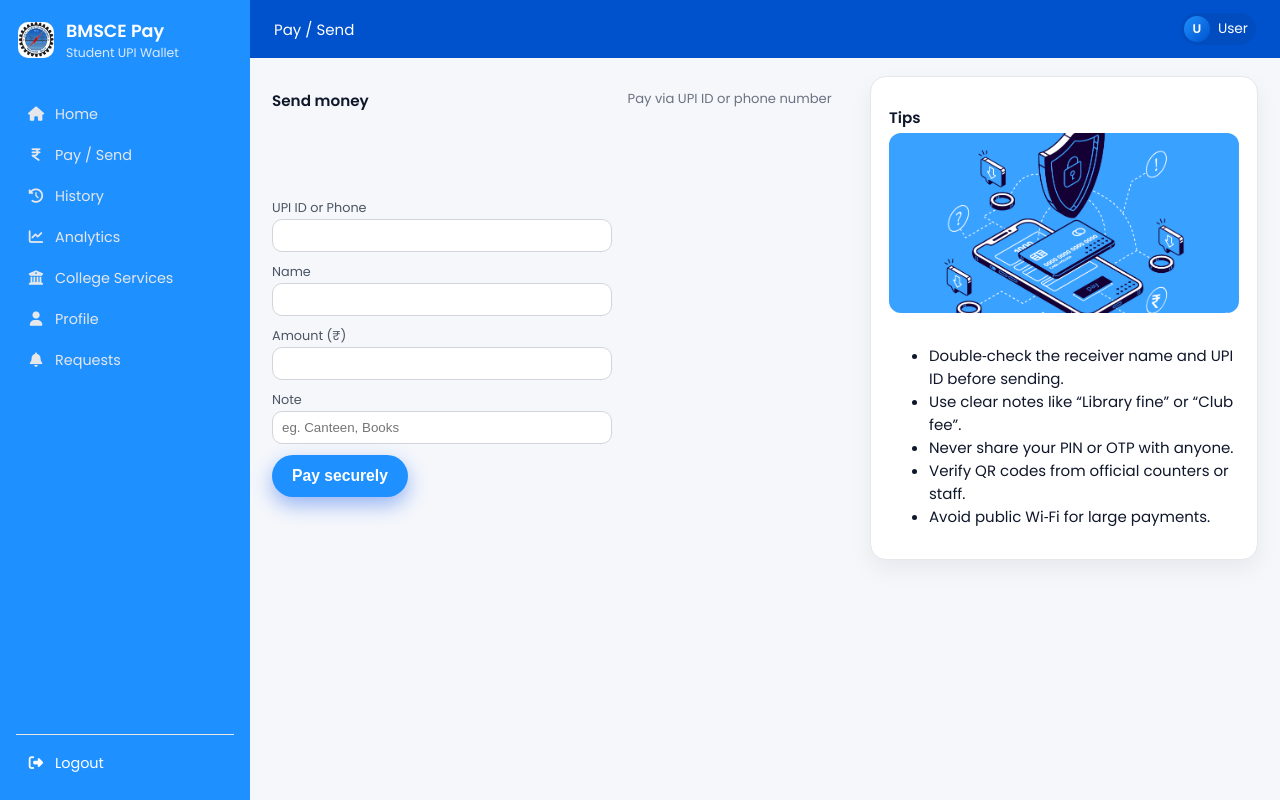
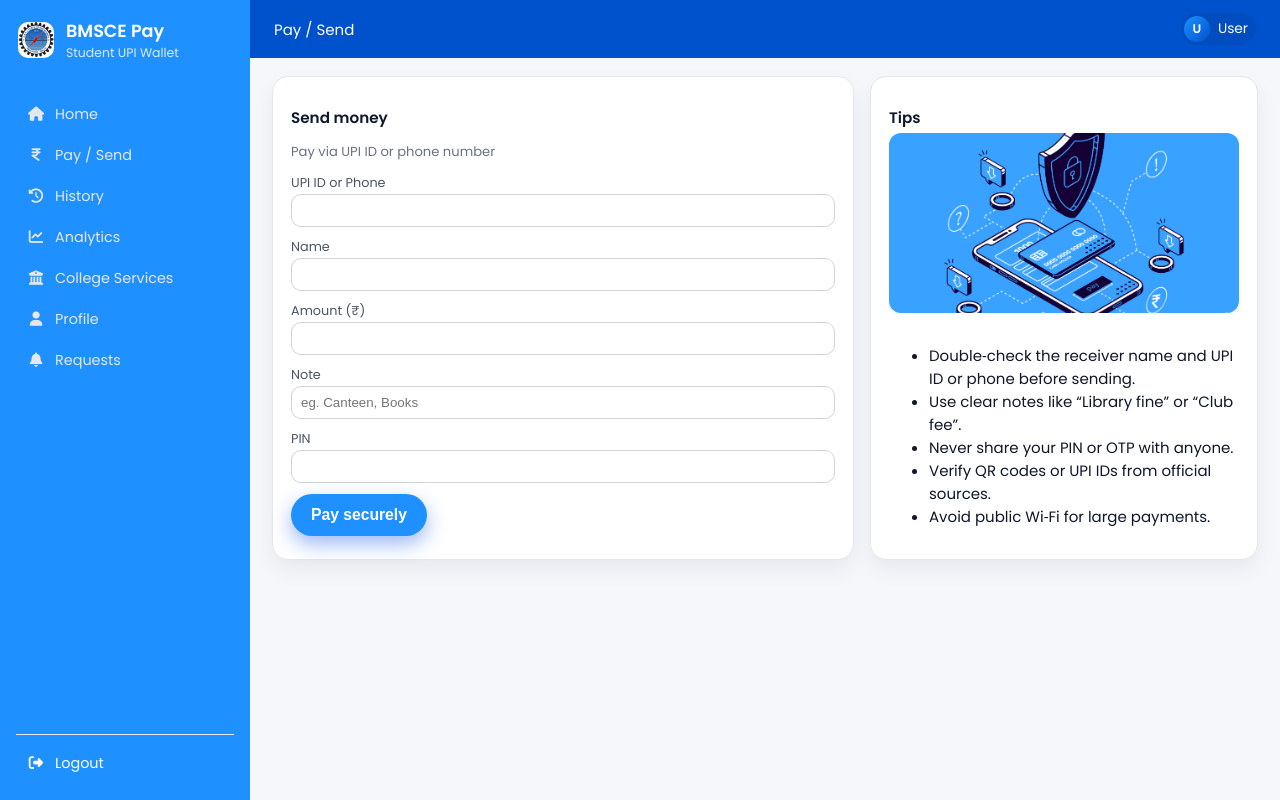
Before and after one commit to chiragcs7/BMSCE_PAY, a Flask app: template templates/make_transaction.html in a window 1280 px wide. Run offline with Flask 3, Linux system fonts and the light colour scheme; the template is opened without the code that fills it, so the values that code supplies are empty; parts of the project's set-up code (start-up, migrations or seed data) failed here and were passed over.

Commit message:
updated code

```diff
--- a/app.py
+++ b/app.py
@@ -238,29 +238,78 @@ def make_transaction():
     if request.method == "POST":
         uid = user["id"]
         from_upi = user["upi_id"]
-        to_upi_or_phone = request.form.get("to").strip()
-        name = request.form.get("name").strip()
-        amount = float(request.form.get("amount"))
-        note = request.form.get("note").strip()
-        pin = request.form.get("pin").strip()
 
-        if pin != user["pin"]:
-            flash("Invalid PIN", "danger")
+        to_upi_or_phone = request.form.get("to", "").strip()
+        name = request.form.get("name", "").strip()
+        amount_raw = request.form.get("amount", "0").strip()
+        note = request.form.get("note", "").strip()
+        pin = request.form.get("pin", "").strip()    # <-- PIN from form
+
+        # Parse amount safely
+        try:
+            amount = float(amount_raw or 0)
+        except ValueError:
+            amount = 0.0
+
+        if amount <= 0:
+            flash("Enter a valid amount.", "danger")
             return redirect(url_for("make_transaction"))
-                # NEW: prevent paying more than balance
+
+        # ----- PIN check -----
+        if pin != user.get("pin"):
+            flash("Invalid PIN.", "danger")
+            return redirect(url_for("make_transaction"))
+
+        # ----- Balance check -----
         current_balance = float(user.get("balance", 0.0))
         if amount > current_balance:
             flash("Payment failed: insufficient wallet balance.", "danger")
             return redirect(url_for("make_transaction"))
 
+        # ----- Find receiver by UPI ID or phone -----
+        recv_doc = None
 
-        # For demo: accept any UPI or phone. In a real app you must resolve UPI/phone to a user.
-        # 1) Sender transaction
+        # 1) Try UPI ID
+        q_upi = (
+            db.collection("users")
+            .where("upi_id", "==", to_upi_or_phone)
+            .limit(1)
+            .stream()
+        )
+        for d in q_upi:
+            recv_doc = d
+            break
+
+        # 2) If not found, try phone
+        if not recv_doc:
+            q_phone = (
+                db.collection("users")
+                .where("phone", "==", to_upi_or_phone)
+                .limit(1)
+                .stream()
+            )
+            for d in q_phone:
+                recv_doc = d
+                break
+
+        # If still not found, block payment
+        if not recv_doc:
+            flash("No user found with that UPI ID or phone number.", "danger")
+            return redirect(url_for("make_transaction"))
+
+        recv_user = recv_doc.to_dict()
+        recv_id = recv_doc.id
+        recv_upi = recv_user.get("upi_id", to_upi_or_phone)
+        recv_name = recv_user.get("name", name or "Friend")
+
+        # ----- Create transactions and update balances -----
+
+        # Sender transaction (money sent)
         sender_txn = {
             "user_id": uid,
             "from_upi": from_upi,
-            "to": to_upi_or_phone,
-            "display_name": name,
+            "to": recv_upi,
+            "display_name": recv_name,
             "amount": amount,
             "note": note,
             "type": "sent",
@@ -268,51 +317,35 @@ def make_transaction():
         }
         db.collection("transactions").add(sender_txn)
 
-        # 2) Decrease sender balance
+        # Decrease sender balance
         db.collection("users").document(uid).update(
             {"balance": firestore.Increment(-amount)}
         )
 
-        # 3) Try to find receiver by UPI ID
-        recv_q = (
-            db.collection("users")
-            .where("upi_id", "==", to_upi_or_phone)
-            .limit(1)
-            .stream()
+        # Receiver transaction (money received)
+        receiver_txn = {
+            "user_id": recv_id,
+            "from_upi": from_upi,
+            "to": recv_upi,
+            "display_name": user.get("name", "Friend"),
+            "amount": amount,
+            "note": note,
+            "type": "received",
+            "timestamp": datetime.utcnow(),
+        }
+        db.collection("transactions").add(receiver_txn)
+
+        # Increase receiver balance
+        db.collection("users").document(recv_id).update(
+            {"balance": firestore.Increment(amount)}
         )
-        recv_doc = None
-        for d in recv_q:
-            recv_doc = d
-            break
 
-        if recv_doc:
-            recv_id = recv_doc.id
-            recv_user = recv_doc.to_dict()
-            recv_name = recv_user.get("name", name)
-
-            # Receiver transaction
-            receiver_txn = {
-                "user_id": recv_id,
-                "from_upi": from_upi,
-                "to": to_upi_or_phone,
-                "display_name": g.get("user_short_name", user["name"]),
-                "amount": amount,
-                "note": note,
-                "type": "received",
-                "timestamp": datetime.utcnow(),
-            }
-            db.collection("transactions").add(receiver_txn)
-
-            # Increase receiver balance
-            db.collection("users").document(recv_id).update(
-                {"balance": firestore.Increment(amount)}
-            )
-
-        flash("Transaction recorded", "success")
+        flash("Payment sent successfully.", "success")
         return redirect(url_for("dashboard"))
 
+    # GET request – show form
+    return render_template("make_transaction.html", user=user, prefill={})
 
-    return render_template("make_transaction.html", user=user, prefill={})
 
 @app.route("/receive", methods=["GET", "POST"])
 def receive():
--- a/templates/make_transaction.html
+++ b/templates/make_transaction.html
@@ -3,12 +3,14 @@
 
 {% block page_content %}
 <div class="section-grid section-grid-wide">
-  <div class="section-grid section-grid-wide">
-
+  <div class="section-card">
     <h2 class="section-title">Send money</h2>
     <p class="section-subtitle">Pay via UPI ID or phone number</p>
 
-    <form method="POST" class="form-vertical">
+    <form method="POST"
+          action="{{ url_for('make_transaction') }}"
+          class="form-vertical">
+
       <label>UPI ID or Phone</label>
       <input type="text" name="to" value="{{ prefill.to or '' }}" required>
 
@@ -21,6 +23,8 @@
       <label>Note</label>
       <input type="text" name="note" value="{{ prefill.note or '' }}" placeholder="eg. Canteen, Books">
 
+      <label>PIN</label>
+      <input type="password" name="pin" maxlength="4" required>
 
       <button type="submit" class="btn-primary inline-btn">Pay securely</button>
     </form>
@@ -32,13 +36,12 @@
          alt="Pay safely"
          style="width: 100%; border-radius: 12px; margin-bottom: 10px; object-fit: cover; max-height: 180px;">
     <ul class="hint-list">
-    <li>Double‑check the receiver name and UPI ID before sending.</li>
+      <li>Double‑check the receiver name and UPI ID or phone before sending.</li>
       <li>Use clear notes like “Library fine” or “Club fee”.</li>
       <li>Never share your PIN or OTP with anyone.</li>
-    <li>Verify QR codes from official counters or staff.</li>
+      <li>Verify QR codes or UPI IDs from official sources.</li>
       <li>Avoid public Wi‑Fi for large payments.</li>
     </ul>
   </div>
-
 </div>
 {% endblock %}
```
Lines whose indentation alone changed are shown as unchanged.
